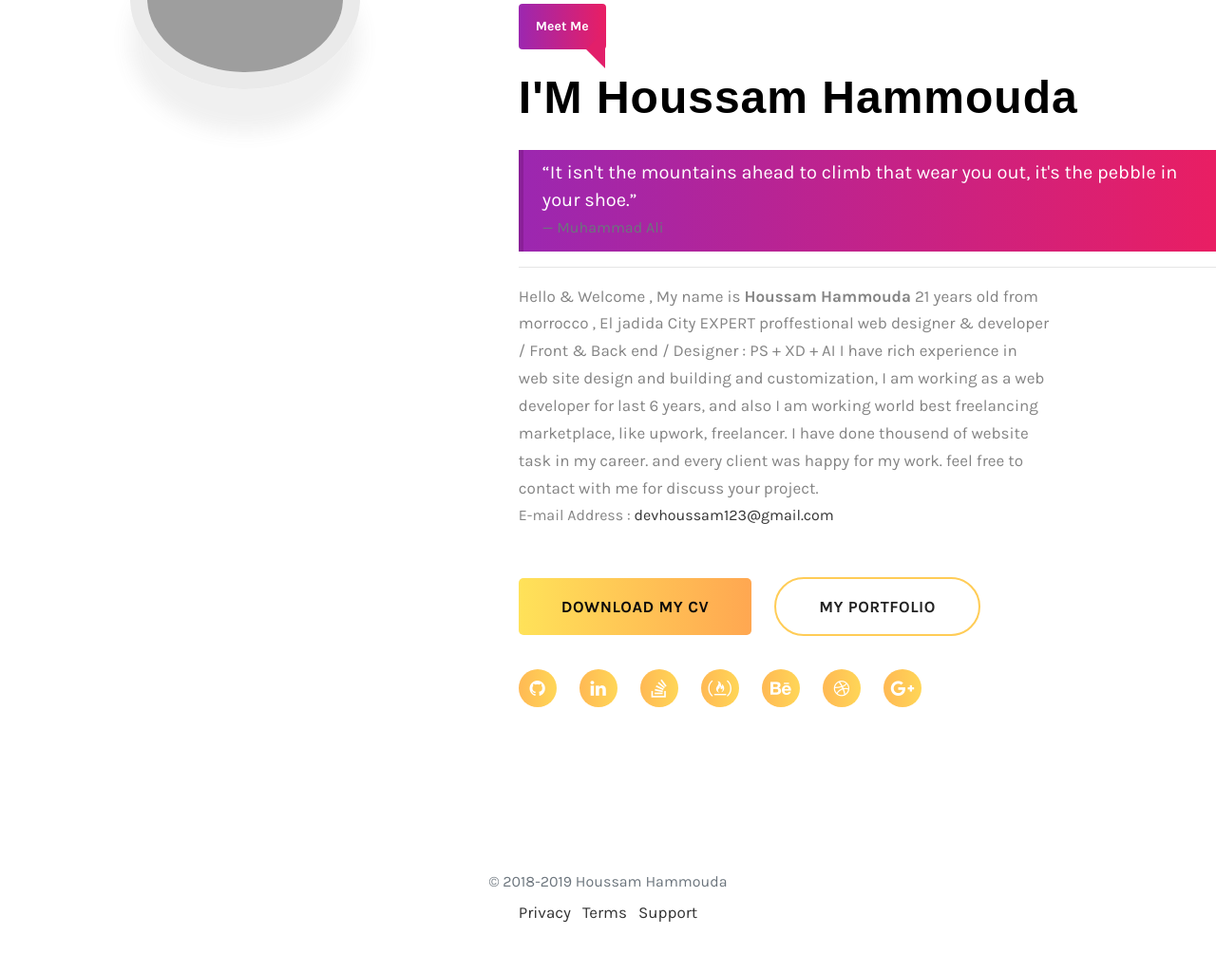
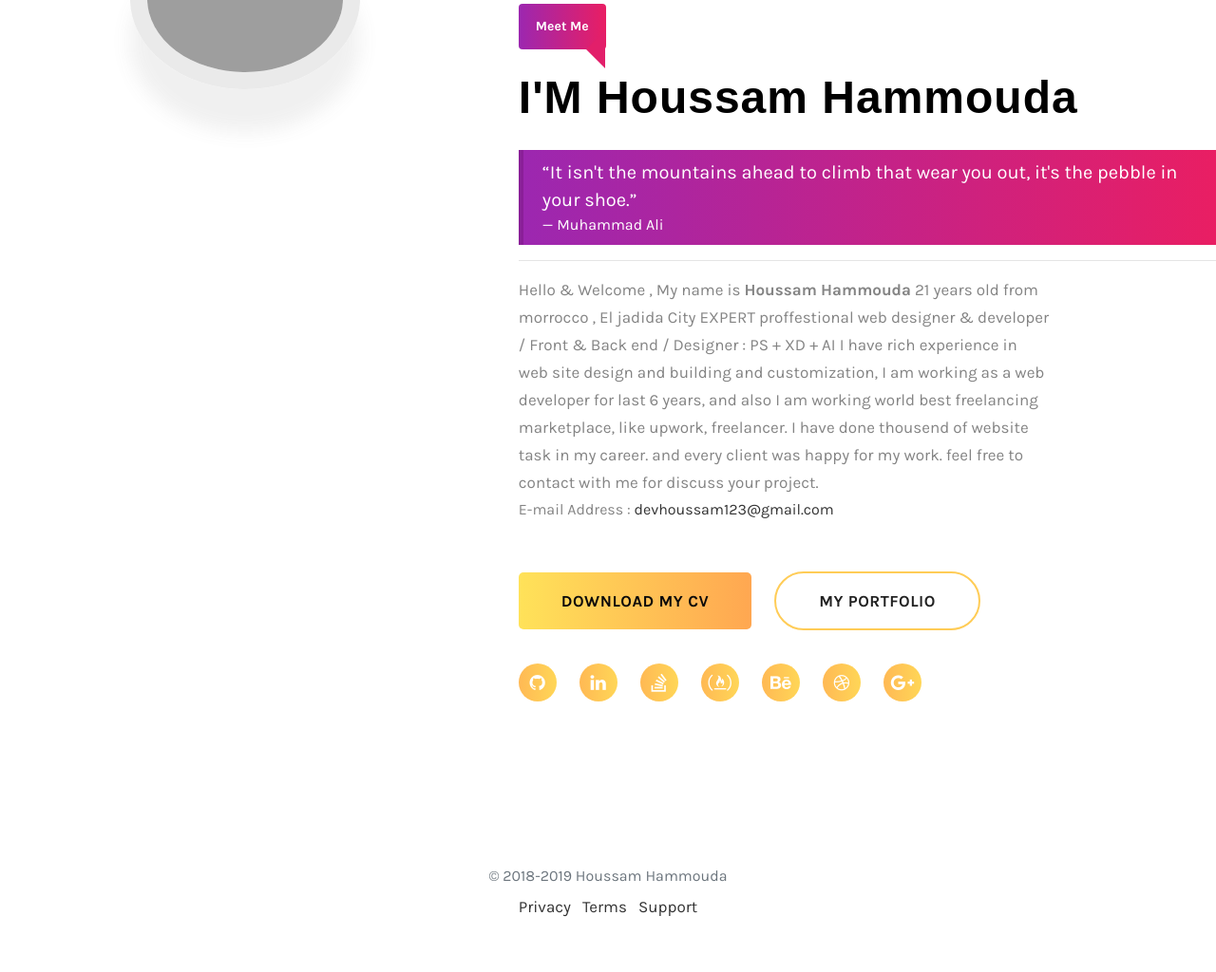
Before and after one commit to om-theme4all/om-theme4all.github.io, a PHP site: page / in a window 1280 px wide. Shown: the part 252-1276 px from the top of the page at 95% size. After the commit the page ends 1218 px from the top, so only its background shows below. Run offline with PHP 8.4, Linux system fonts and the light colour scheme; grey boxes are pictures that could not be loaded.

Commit message:
Update style.css

```diff
--- a/css/style.css
+++ b/css/style.css
@@ -333,6 +333,12 @@ blockquote {
     background: linear-gradient(to right, #9C27B0, #E91E63)!important;
     color: #fff!important;
 }
+blockquote .small, blockquote footer, blockquote small {
+    display: block;
+    font-size: 80%;
+    line-height: 1.42857143;
+    color: #FFF!important;
+}
 .btn-social {
     padding-left: 44px;
     white-space: nowrap;
```
